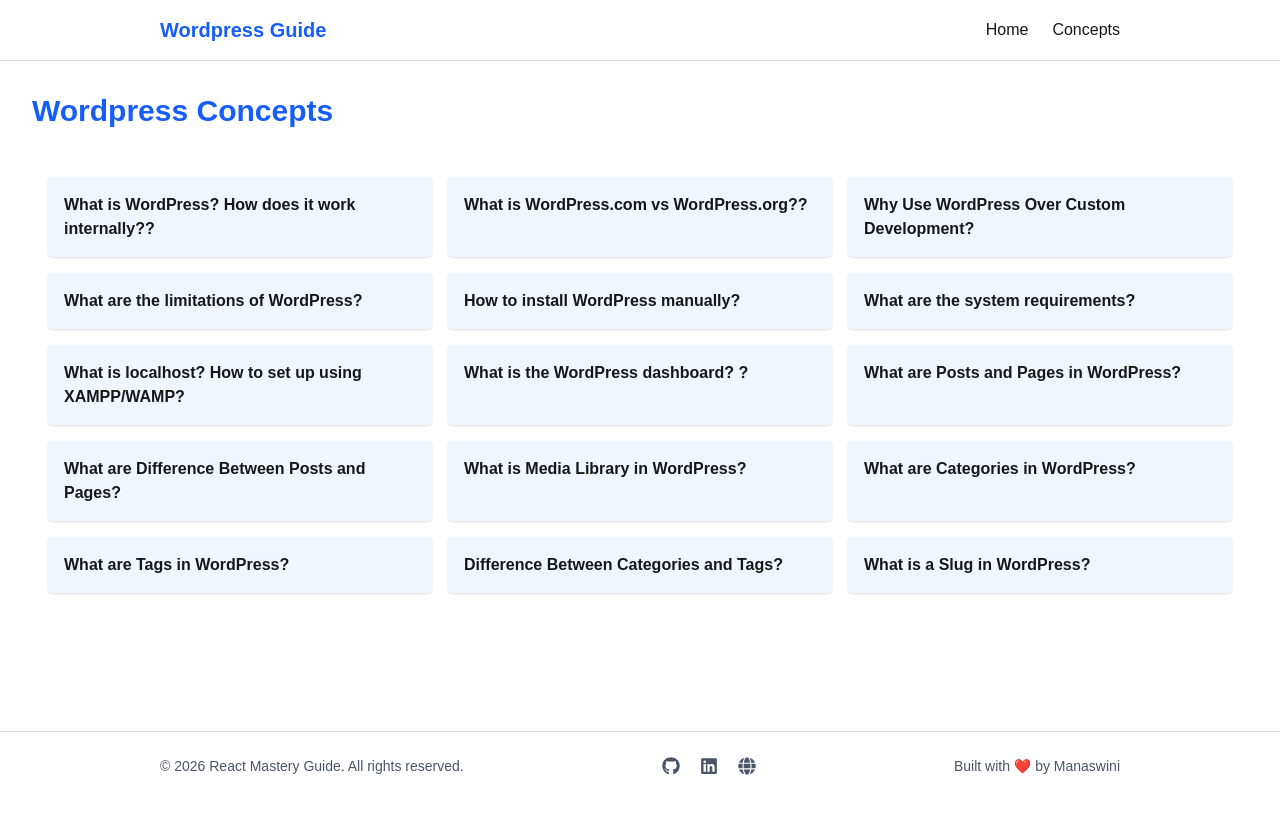
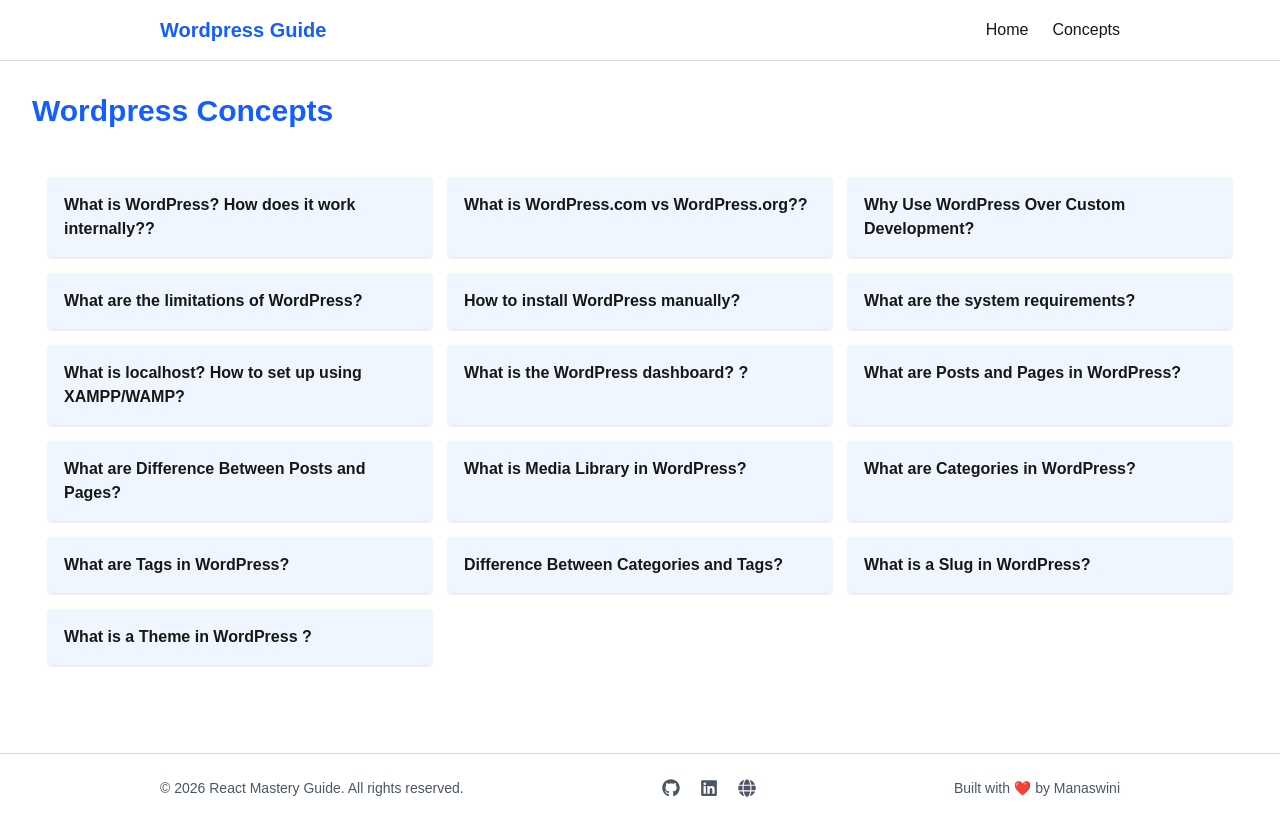
Before and after one commit to Monisasmal/WordPress-Concepts, a Next.js app: page /concepts in a window 1280 px wide. Before the commit the page ends 800 px from the top, so only its background shows below. Built offline with nearby package versions, Linux system fonts and the light colour scheme.

Commit message:
first commit

```diff
--- a/src/app/concepts/page.tsx
+++ b/src/app/concepts/page.tsx
@@ -16,6 +16,7 @@
      {name: "What are Tags in WordPress?", path:"/concepts/TagsInWordPress"},
      {name: "Difference Between Categories and Tags?", path:"/concepts/CategoriesVsTags"},
      {name: "What is a Slug in WordPress?", path:"/concepts/SlugInWordPress"},
+     {name: "What is a Theme in WordPress ?", path:"/concepts/WordPressTheme"},
 ];
 
 export default function Concepts(){
```
